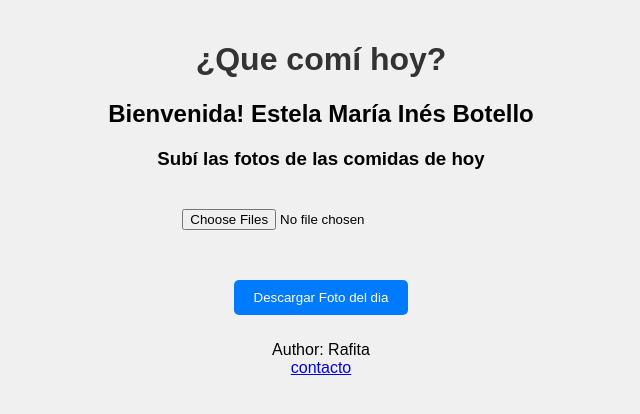
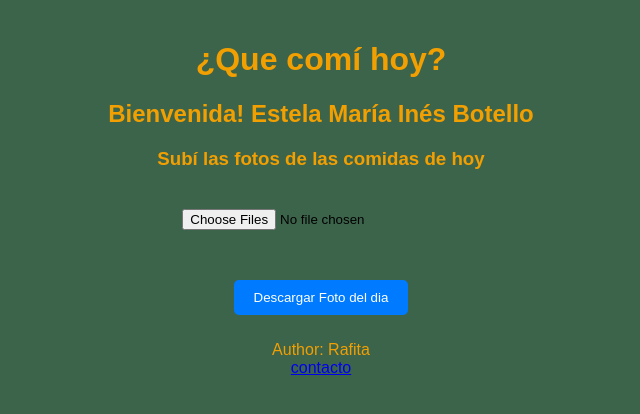
Before and after one commit to rafasanchez14/rafasanchez14.github.io, a website: page index.html in a window 1280 px wide. Shown: the whole page, without its empty margins (319-959 px from the left). Drawn offline with nearby package versions, Linux system fonts and the light colour scheme.

Commit message:
Update styles.css

```diff
--- a/css/styles.css
+++ b/css/styles.css
@@ -3,7 +3,7 @@ body {
     text-align: center;
     margin: 0;
     padding: 0;
-    background-color: #f0f0f0;
+    background-color: #3c644b;
 }
 
 .container {
@@ -11,9 +11,17 @@ body {
 }
 
 h1 {
-    color: #333;
+    color: #F29F01;
 }
-
+h2 {
+    color: #F29F01;
+}
+h3 {
+    color: #F29F01;
+}
+p {
+    color: #F29F01;
+}
 #imageUpload {
     margin: 20px 0;
 }
```
